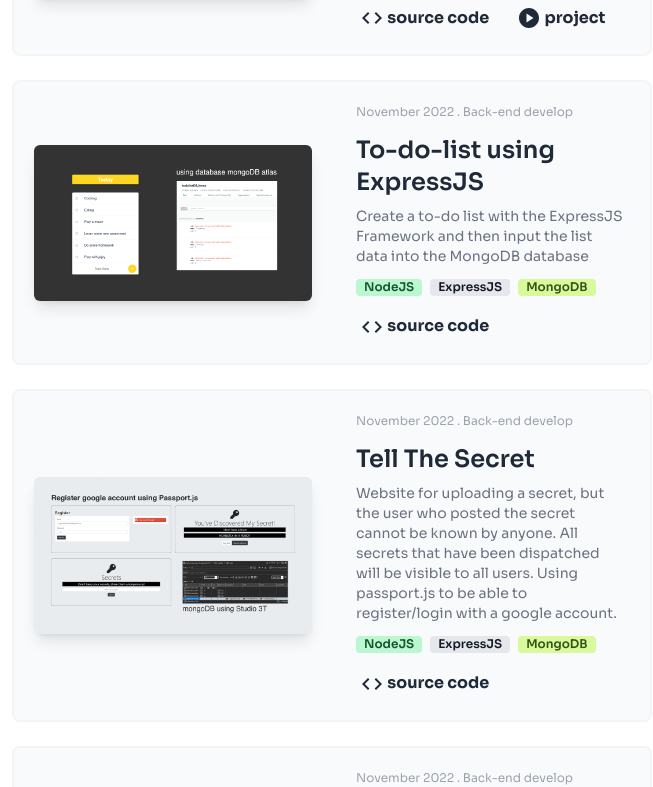
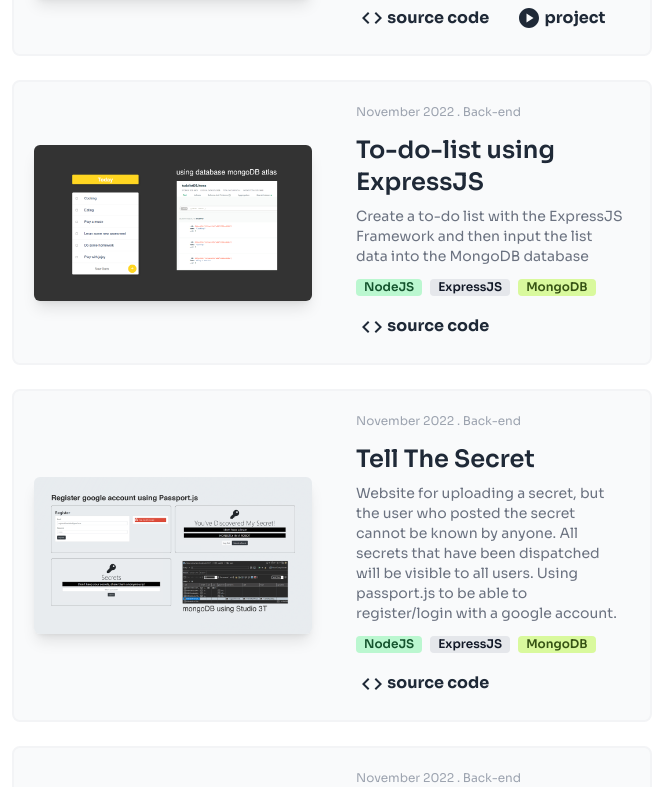
Before and after one commit to chezapangestu/chezapangestu.github.io, a React (Create React App) app: page / in a window 1280 px wide. Shown: the part 6898-7685 px from the top of the page, without its empty margins (308-961 px from the left). Built offline with nearby package versions, Linux system fonts and the light colour scheme.

Commit message:
adding some backend projects

```diff
--- a/src/component/PortoItems.jsx
+++ b/src/component/PortoItems.jsx
@@ -6,7 +6,6 @@ import Grid4x4Icon from '@mui/icons-material/Grid4x4';
 
 function PortoItems(props){
     return(<div>
-        {/* <div className="next-section sm:small-body md:medium-body lg:large-body dark:bg-dark-black text-gray-800 dark:text-white pt-16 sm:pt28 md:pt-28 lg:pt-28"> */}
             <div className="rounded-lg border-2 border-gray-100 bg-gray-50 dark:bg-blacky dark:border-gray-700 mt-6">
                 <div className="grid grid-cols-1 sm:grid-cols-1 md:grid-cols-2 lg:grid-cols-2">
                     <div className="order-last pb-6 pt-2 sm:py-6 md:py-6 lg:py-6 px-6">
@@ -19,7 +18,6 @@ function PortoItems(props){
                             {props.tech3 ? <span className={clsx(`text-xs font-semibold rounded pb-0.5 px-2 ml-2`,props.tech3)}>{props.tech3}</span> : null}
                             {props.tech4 ? <span className={clsx(`text-xs font-semibold rounded pb-0.5 px-2 ml-2`,props.tech4)}>{props.tech4}</span> : null}
                             {props.tech5 ? <span className={clsx(`text-xs font-semibold rounded pb-0.5 px-2 ml-2`,props.tech5)}>{props.tech5}</span> : null}
-
                         </div>
                         {props.code ? <a href={props.code} className="rounded font-bold hover:text-whity px-1 py-1"><CodeIcon /> source code</a> : null}
                         {props.link ? <a href={props.link} className="rounded font-bold hover:text-whity px-1 py-1 ml-5"><PlayCircleIcon /> project</a> : null}
@@ -31,7 +29,6 @@ function PortoItems(props){
                 </div>
             </div>
         </div>
-    // </div>
     )
 }
 
--- a/src/data/project.js
+++ b/src/data/project.js
@@ -94,7 +94,7 @@ const project = [
     },
     {
       key: 7,
-      time: "November 2022 . Back-end develop",
+      time: "November 2022 . Back-end",
       title: "To-do-list using ExpressJS",
       content:
         "Create a to-do list with the ExpressJS Framework and then input the list data into the MongoDB database",
@@ -106,7 +106,7 @@ const project = [
     },
     {
       key: 8,
-      time: "November 2022 . Back-end develop",
+      time: "November 2022 . Back-end",
       title: "Tell The Secret",
       content:
         "Website for uploading a secret, but the user who posted the secret cannot be known by anyone. All secrets that have been dispatched will be visible to all users. Using passport.js to be able to register/login with a google account.",
@@ -118,7 +118,7 @@ const project = [
     },
     {
       key: 9,
-      time: "November 2022 . Back-end develop",
+      time: "November 2022 . Back-end",
       title: "Blog Space",
       content:
         "A website to be able to post like a blog. Each item can be clicked to see the details of the page content",
@@ -130,7 +130,7 @@ const project = [
     },
     {
       key: 10,
-      time: "November 2022 . Back-end develop",
+      time: "November 2022 . Back-end",
       title: "Sticky Note's",
       content:
         "Sticky notes but with a website version to be able to add a note and also delete it. You can input as many notes as possible, like a sticky note on the wall that you often stick",
```
